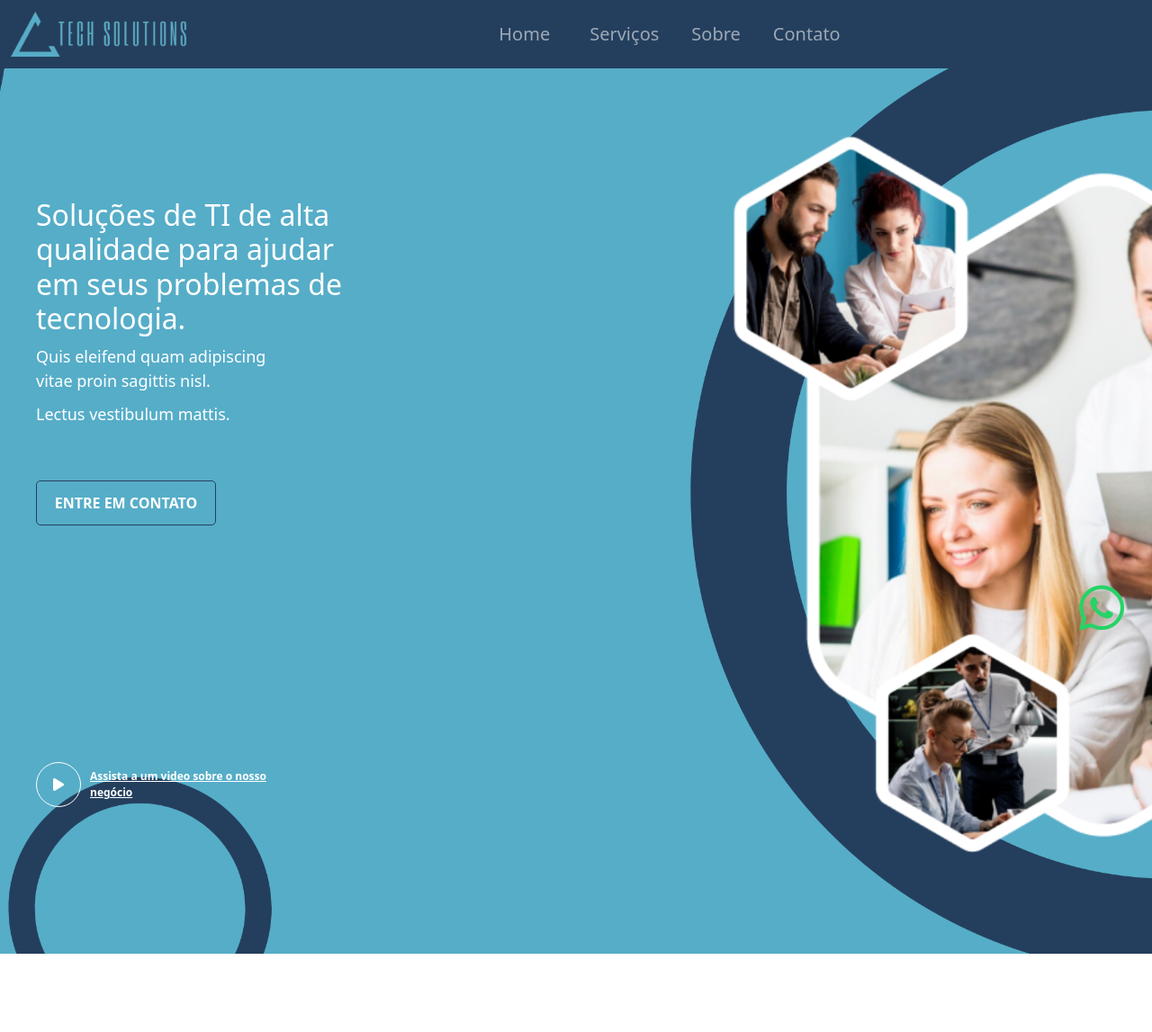
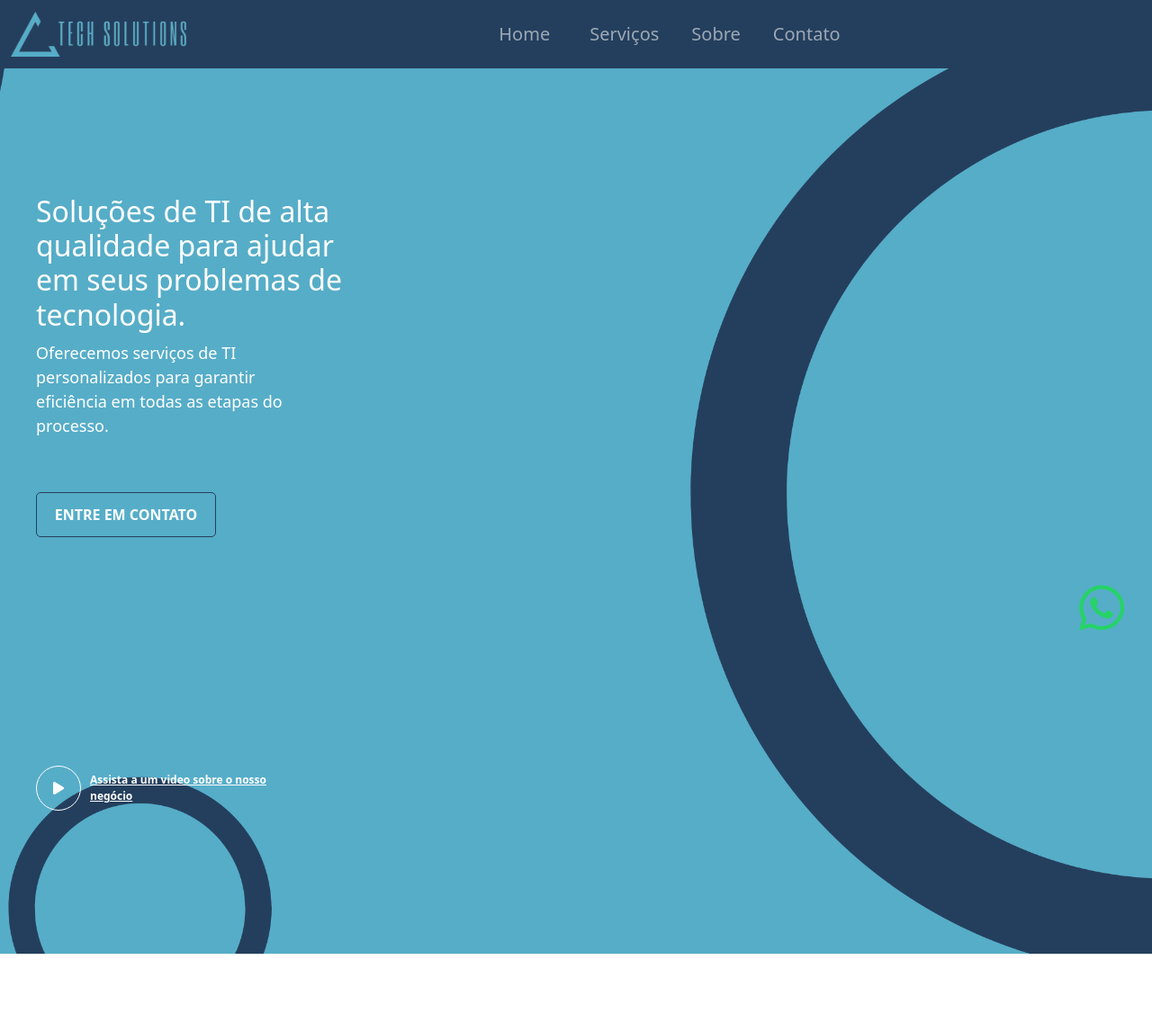
Before and after one commit to samueldev900/tech-solutins-app, a PHP site: page / in a window 1280 px wide. Shown: the top 1147 px of the page at 90% size. Run offline with PHP 8.4, Linux system fonts and the light colour scheme; some libraries are stand-ins or nearby versions.

Commit message:
salvando alterações

```diff
--- a/Estilos/css-default/section1.css
+++ b/Estilos/css-default/section1.css
@@ -47,7 +47,7 @@ body{
     padding: 40px 40px 40px 160px;
     color: #ffffff;
     /* background: url("https://i.im.ge/2024/03/23/Rp08h8.only-circle.png") no-repeat; */
-    background: url("/imagens/bg-section1.png") no-repeat;
+    background: url("/imagens/only-circle.png") no-repeat;
     background-position: center center;
     background-size: cover;
 
@@ -122,7 +122,7 @@ body{
 
 
   }
-  #section1 article > button{
+  .section1-button{
 
     background-color: var(--cor2);
     border: none;
@@ -135,7 +135,7 @@ body{
     border: 1px solid var(--cor1);
 
   }
-  #section1 article > button:hover{
+  .section1-button:hover{
 
     background-color: var(--cor1);
 
--- a/index.html
+++ b/index.html
@@ -73,9 +73,8 @@
 
             <article>
                 <h1>Soluções de TI de alta qualidade para ajudar em seus problemas de tecnologia.</h1>
-                <p>Quis eleifend quam adipiscing vitae proin sagittis nisl.</p>
-                <p>Lectus vestibulum mattis.</p>
-                <button><a href="#section4">ENTRE EM CONTATO</a></button>
+                <p>Oferecemos serviços de TI personalizados para garantir <br> eficiência em todas as etapas do processo.</p>
+                <a href="#section4"><button class="section1-button">ENTRE EM CONTATO</button></a>
             </article>
 
             <article>
@@ -147,7 +146,7 @@
             <article id="article1">
                 <p class="font-blue">PORQUE NÓS</p>
                 <h1>Temos mais de 25 anos na indústria de tecnologia</h1>
-                <p>Quis eleifend quam adipiscing vitae proin sagittis nisl. Lectus vestibulum mattis.</p>
+                <p>Oferecemos soluções especializadas para atender às suas necessidades específicas. </p>
             </article>
 
 
@@ -157,7 +156,6 @@
                     <i class="fa-solid fa-plus" style="color: #59adc8;"></i>
                     <div>
                         <h3>EQUIPES DEDICADAS</h3>
-                        <p>Risus viverra adipiscing at in tellus integer feugiat. Aenean et tortor at risus viverra.</p>
                     </div>
                 </div>
                 <div class="plus">
@@ -184,10 +182,10 @@
             <article id="article1">
                 <h4>NOSSO SUCESSO</h4>
                 <h1>Já ajudamos mais de 700 clientes em todo o mundo</h1>
-                <p>Quis eleifend quam adipiscing vitae proin sagittis nisl. Lectus vestibulum mattis.</p>
+                <p>Nossa experiência global nos permite entender e atender às necessidades de uma ampla variedade de clientes.</p>
             </article>
 
-            <form action="#">
+            <form action="#" method="post">
                 <h3>Consulta Gratuita</h4>
                 <p>Insira seus dados para podermos entrar em contato</p>
                 <input type="name" name="nome" id="inome" placeholder="Nome e Sobrenome" required min="6">
@@ -202,7 +200,7 @@
             <article>
                 <p class="font-blue">Projetos</p>
                 <h1>Nossos incríveis projetos que foram concluídos</h1>
-                <p>Turpis cursus in hac habitasse platea dictumst quisque sagittis purus. Ligula ullamcorper malesuada proin libero nunc consequat. <br><br>Dignissim sodales ut eu sem integer vitae justo. Tincidunt tortor aliquam nulla facilisi cras</p>
+                <p>Apresentamos uma variedade de projetos bem-sucedidos que demonstram nossa capacidade de entrega e excelência. Estamos prontos para enfrentar novos desafios e superar expectativas.</p>
                 <button >PROJETOS RECENTES</button>
             </article>
             <img src="imagens/Frame 27.png" alt="">
@@ -214,7 +212,7 @@
     <footer>
         <article>
             <h2><img id="logo" src="imagens/logo-hight-quality-azulEscuro.png" alt="logo-icon"></h2>
-            <p>Leo urna molestie at elementum. At consectetur lorem donec massa sapien faucibus et. iverra suspendisse potenti nullam ac tortor vitae.</p>
+            <p>Inovação Tecnológica para o Sucesso Global.</p>
             <div id="icons">
                 <i class="fa-brands fa-facebook-f" style="color: #ffffff;"></i>
                 <i class="fa-brands fa-twitter" style="color: #ffffff;"></i>
--- a/output.css
+++ b/output.css
@@ -255,7 +255,7 @@ header {
   padding: 40px 40px 40px 160px;
   color: #ffffff;
   /* background: url("https://i.im.ge/2024/03/23/Rp08h8.only-circle.png") no-repeat; */
-  background: url("imagens/bg-section1.png") no-repeat;
+  background: url("/imagens/only-circle.png") no-repeat;
   background-position: center center;
   background-size: cover;
 }
@@ -328,7 +328,7 @@ section h1 {
   width: 700px;
 }
 
-#section1 article > button {
+.section1-button {
   background-color: var(--cor2);
   border: none;
   width: 200px;
@@ -340,7 +340,7 @@ section h1 {
   border: 1px solid var(--cor1);
 }
 
-#section1 article > button:hover {
+.section1-button:hover {
   background-color: var(--cor1);
 }
 
@@ -439,9 +439,8 @@ section h1 {
 
 #section3 {
   display: grid;
-  place-items: center;
   grid-template-columns: 625px 625px;
-  grid-template-rows: 215px 215px;
+  grid-template-rows: 250px 215px;
   padding: 260px 40px;
 }
 
@@ -451,16 +450,17 @@ section h1 {
   height: 430px;
   grid-column: 2;
   grid-row: span 3;
+  margin-left: 150px;
 }
 
 #section3 #article1 {
-  height: 290px;
+  height: 250px;
   grid-column: 1;
   grid-row: 1;
 }
 
 #section3 article {
-  height: 290px;
+  height: 200px;
   grid-column: 1;
   grid-row: 2;
 }
@@ -493,7 +493,7 @@ section h1 {
   width: 100%;
   padding: 230px 100px;
   color: var(--cor0);
-  background-image: url("imagens/section4-bg.png");
+  background-image: url("/imagens/section4-bg.png");
   /* background-image: url("https://i.im.ge/2024/03/23/Rp5Fix.section4-bg.png"); */
   background-repeat: no-repeat;
   background-position: center center;
@@ -833,7 +833,7 @@ footer {
   padding: 140px 40px;
   color: var(--cor0);
   background-color: var(--cor2);
-  background-image: url("imagens/bg-footer.png");
+  background-image: url("/imagens/bg-footer.png");
   background-repeat: no-repeat;
   background-position: center center;
   background-size: cover;
@@ -978,7 +978,7 @@ ol {
 
     } */
 }
-@media only screen and (min-width: 1024px) and (max-width: 1699px) {
+@media only screen and (min-width: 1024px) and (max-width: 1439px) {
   #section1 {
     display: flex;
     flex-direction: column;
```
Also changed, not shown: Estilos/css-default/section3.css (+5 -5 lines), imagens/Design_sem_nome-removebg-preview.png (deleted), imagens/Design_sem_nome__1_-removebg-preview.png (deleted), imagens/bg-section1.png (deleted), imagens/bg-section4.jpg (deleted), 1 other file.
